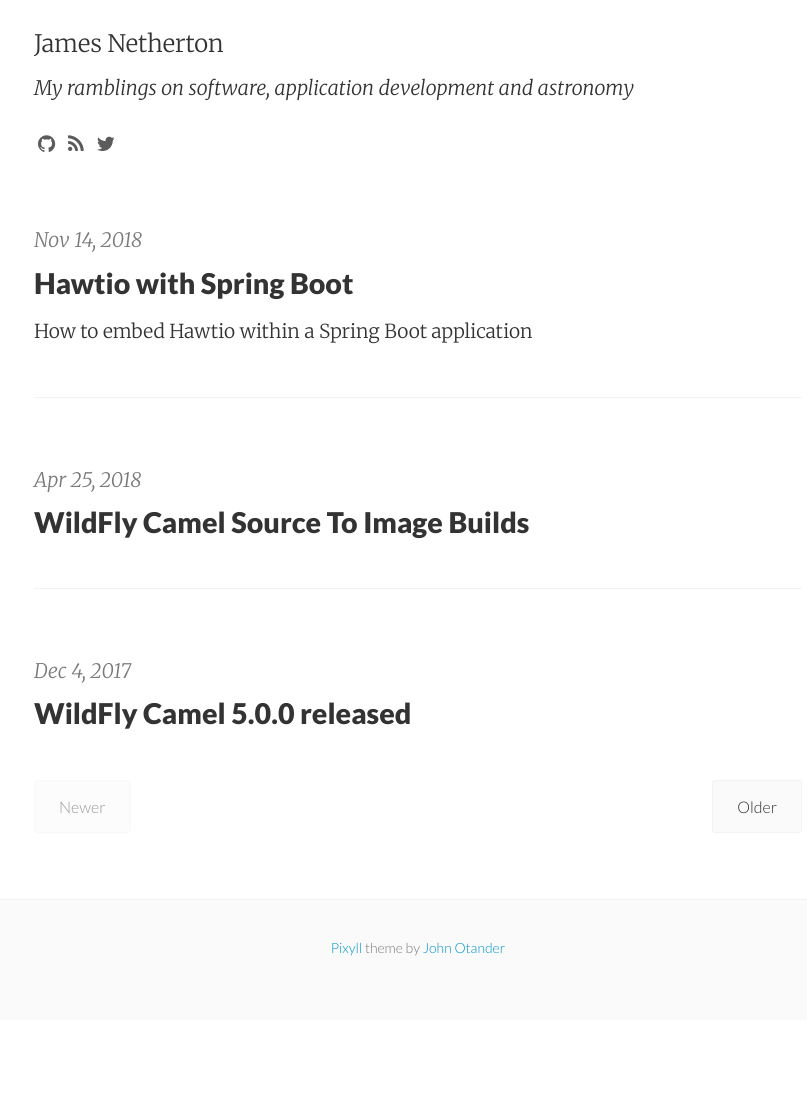
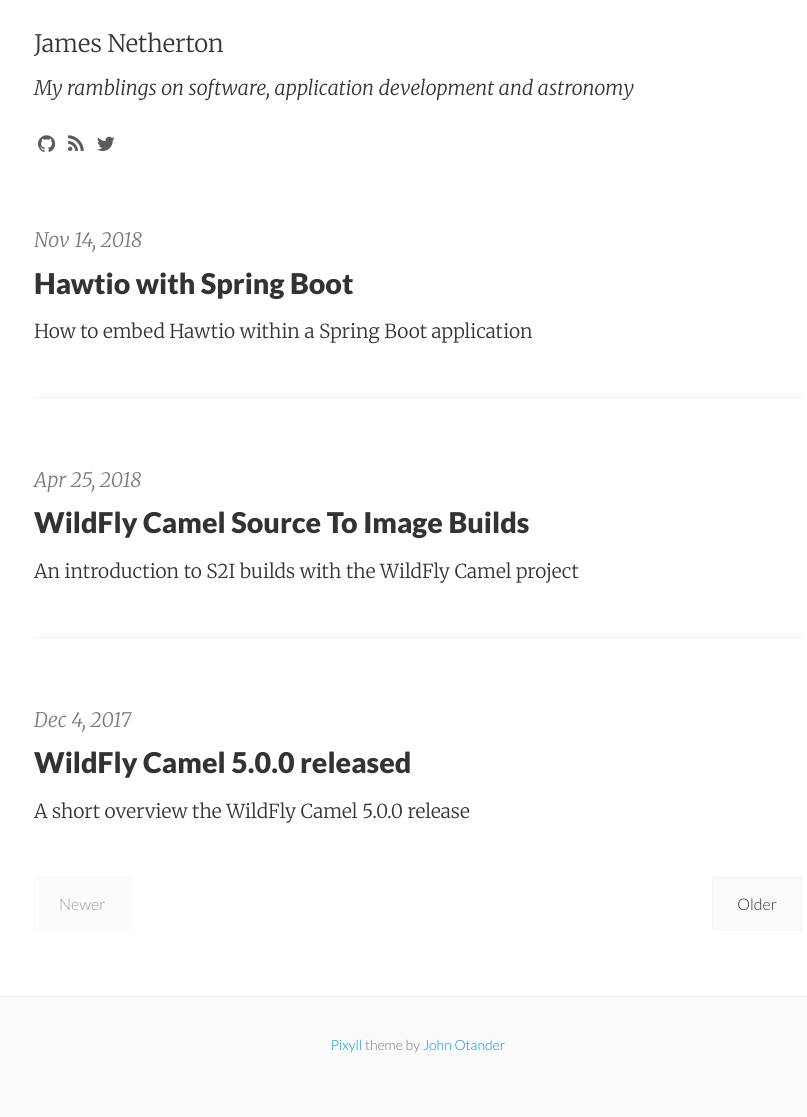
Before and after one commit to jamesnetherton/jamesnetherton.github.io, a Jekyll site: the page built from index.html, in a window 1280 px wide. Shown: the whole page, without its empty margins (222-1029 px from the left). Built offline with Jekyll 4.4.1, drawn with Linux system fonts in a browser that asks for light colours; nearby versions of some CDN libraries; the list of posts is cut into pages by our own code; before the commit the page ends 1020 px from its top, so only the background shows below that.

Commit message:
Adding missing post summaries

```diff
--- a/_posts/2017-12-04-wildfly-camel-5.0.0-released.md
+++ b/_posts/2017-12-04-wildfly-camel-5.0.0-released.md
@@ -1,6 +1,7 @@
 ---
 layout:     post
 title: "WildFly Camel 5.0.0 released"
+summary: "A short overview the WildFly Camel 5.0.0 release"
 tags: [WildFly, Camel]
 ---
 
--- a/_posts/2018-04-25-wildfly-camel-s2i-builds-on-openshift.md
+++ b/_posts/2018-04-25-wildfly-camel-s2i-builds-on-openshift.md
@@ -1,6 +1,7 @@
 ---
 layout:     post
 title: "WildFly Camel Source To Image Builds"
+summary: "An introduction to S2I builds with the WildFly Camel project"
 tags: [WildFly, Camel, OpenShift]
 ---
 
```
Also changed, not shown: _posts/2016-12-04-london-jbug-presentation-camel-microservices.md (+1 -0 lines).
